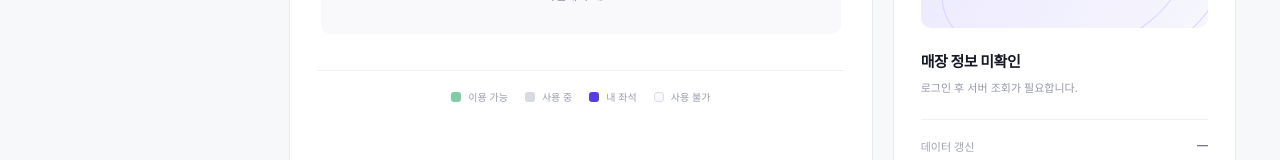
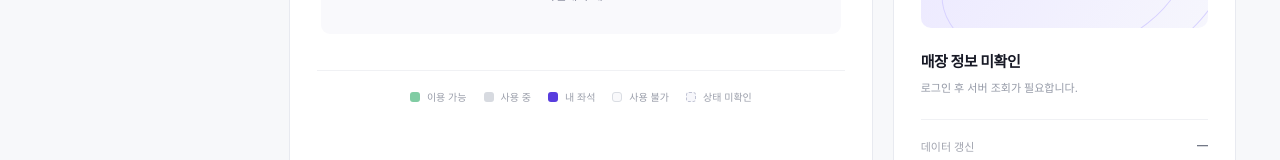
Before and after one commit to junhy1203/stdcafe, a website: page public/index.html in a window 1280 px wide. Shown: the part 933-1093 px from the top of the page. Drawn offline with Linux system fonts and the light colour scheme; no server answers.

Commit message:
Show neutral legend for native seat IDs with unverified occupancy status

```diff
--- a/public/index.html
+++ b/public/index.html
@@ -38,7 +38,7 @@
             <div><h2>현장 QR 입장</h2><p>쌤카페 앱 홈에서 발급한 본인 QR을 표시합니다. 매장 스캐너에 QR을 제시해야 실제 입실됩니다.</p></div>
             <button type="button" id="entry-open-home" class="primary">입장 QR 표시</button>
           </section>
-          <div class="section-grid"><section class="panel panel-map"><div class="panel-title"><div><h2>좌석 현황</h2><p id="map-summary">매장 좌석의 이용 상태를 확인하세요.</p></div><button class="text-action" data-view="seats">전체보기 <span>→</span></button></div><div id="seat-map-home" class="seat-grid" aria-label="좌석 현황"></div><div class="map-key"><span><i class="legend-square available"></i>이용 가능</span><span><i class="legend-square occupied"></i>사용 중</span><span><i class="legend-square my"></i>내 좌석</span><span><i class="legend-square disabled"></i>사용 불가</span></div></section><section class="panel panel-store"><div class="panel-title"><div><h2>이용 중인 매장</h2><p>내 매장 정보</p></div></div><div class="store-art"><div class="art-circle one"></div><div class="art-circle two"></div><span>YOUR SPACE</span></div><div class="store-name" id="store-name">매장 정보 없음</div><div class="store-address" id="store-address">연결 후 확인할 수 있습니다.</div><div class="store-divider"></div><div class="store-row"><span>데이터 갱신</span><strong id="last-update">—</strong></div><a class="official-link" href="https://m.ssamcafe.com/mobile/storeList.do" target="_blank" rel="noopener noreferrer">공식 매장 목록 열기 <span>↗</span></a></section></div>
+          <div class="section-grid"><section class="panel panel-map"><div class="panel-title"><div><h2>좌석 현황</h2><p id="map-summary">매장 좌석의 이용 상태를 확인하세요.</p></div><button class="text-action" data-view="seats">전체보기 <span>→</span></button></div><div id="seat-map-home" class="seat-grid" aria-label="좌석 현황"></div><div class="map-key"><span><i class="legend-square available"></i>이용 가능</span><span><i class="legend-square occupied"></i>사용 중</span><span><i class="legend-square my"></i>내 좌석</span><span><i class="legend-square disabled"></i>사용 불가</span><span><i class="legend-square unknown"></i>상태 미확인</span></div></section><section class="panel panel-store"><div class="panel-title"><div><h2>이용 중인 매장</h2><p>내 매장 정보</p></div></div><div class="store-art"><div class="art-circle one"></div><div class="art-circle two"></div><span>YOUR SPACE</span></div><div class="store-name" id="store-name">매장 정보 없음</div><div class="store-address" id="store-address">연결 후 확인할 수 있습니다.</div><div class="store-divider"></div><div class="store-row"><span>데이터 갱신</span><strong id="last-update">—</strong></div><a class="official-link" href="https://m.ssamcafe.com/mobile/storeList.do" target="_blank" rel="noopener noreferrer">공식 매장 목록 열기 <span>↗</span></a></section></div>
           <section class="panel live-panel" id="structured-home-panel" hidden>
             <div class="panel-title"><div><h2>앱 홈에서 조회한 매장·이용권</h2><p>앱 API에서 확인된 항목만 표시하며, 최근 이용 매장을 현재 연동 매장으로 추정하지 않습니다.</p></div></div>
             <div class="structured-columns">
@@ -88,7 +88,7 @@
   <button type="button" class="secondary" id="seat-diagnostic-copy">좌석 조회 진단 복사</button>
   <button type="button" class="secondary" id="seat-diagnostic-save">상세 진단 JSON 저장</button>
 </div>
-<div id="seat-map-full" class="seat-grid full" aria-label="개별 좌석 배치도"></div><textarea id="seat-diagnostic-export" class="seat-diagnostic-export" readonly hidden aria-label="민감정보를 제외한 좌석 진단 결과"></textarea><div class="map-key"><span><i class="legend-square available"></i>이용 가능</span><span><i class="legend-square occupied"></i>사용 중</span><span><i class="legend-square my"></i>내 좌석</span><span><i class="legend-square disabled"></i>사용 불가</span></div><div id="seat-detail" class="seat-detail" role="status">좌석을 선택하면 상세 상태를 확인할 수 있어요.</div></section><section id="live-seat-panel" class="panel live-panel" hidden><h2>공식 좌석 조회 화면의 데이터</h2><div id="live-seat-source" class="source-list"></div></section></section>
+<div id="seat-map-full" class="seat-grid full" aria-label="개별 좌석 배치도"></div><textarea id="seat-diagnostic-export" class="seat-diagnostic-export" readonly hidden aria-label="민감정보를 제외한 좌석 진단 결과"></textarea><div class="map-key"><span><i class="legend-square available"></i>이용 가능</span><span><i class="legend-square occupied"></i>사용 중</span><span><i class="legend-square my"></i>내 좌석</span><span><i class="legend-square disabled"></i>사용 불가</span><span><i class="legend-square unknown"></i>상태 미확인</span></div><div id="seat-detail" class="seat-detail" role="status">좌석을 선택하면 상세 상태를 확인할 수 있어요.</div></section><section id="live-seat-panel" class="panel live-panel" hidden><h2>공식 좌석 조회 화면의 데이터</h2><div id="live-seat-source" class="source-list"></div></section></section>
         <section id="view-tickets" class="view"><div class="page-heading"><div><div class="eyebrow">MY PASS</div><h1>이용권 정보</h1><p>남은 이용시간과 좌석 정보를 확인하세요.</p></div></div><div class="ticket-layout"><section class="panel pass-card"><div class="pass-label">ACTIVE PASS</div><h2 id="pass-title">—</h2><div class="pass-time" id="pass-left">—</div><p>남은 이용시간</p><div class="pass-progress"><div id="pass-bar"></div></div><div class="pass-footer"><span>전체 이용시간</span><strong id="pass-total">—</strong></div></section><section class="panel pass-details"><h2>이용 정보</h2><dl><div><dt>매장</dt><dd id="pass-store">—</dd></div><div><dt>현재 좌석</dt><dd id="pass-seat">—</dd></div><div><dt>데이터 시각</dt><dd id="pass-updated">—</dd></div><div><dt>데이터 출처</dt><dd id="pass-source">—</dd></div></dl><div class="info-note">서버 조회만 지원하며 결제·예약·입퇴실 변경 요청은 하지 않습니다.</div></section></div><section id="live-ticket-panel" class="panel live-panel" hidden><h2>공식 이용권 조회 화면의 데이터</h2><div id="live-ticket-source" class="source-list"></div></section></section>
       </div>
     </main>
```
